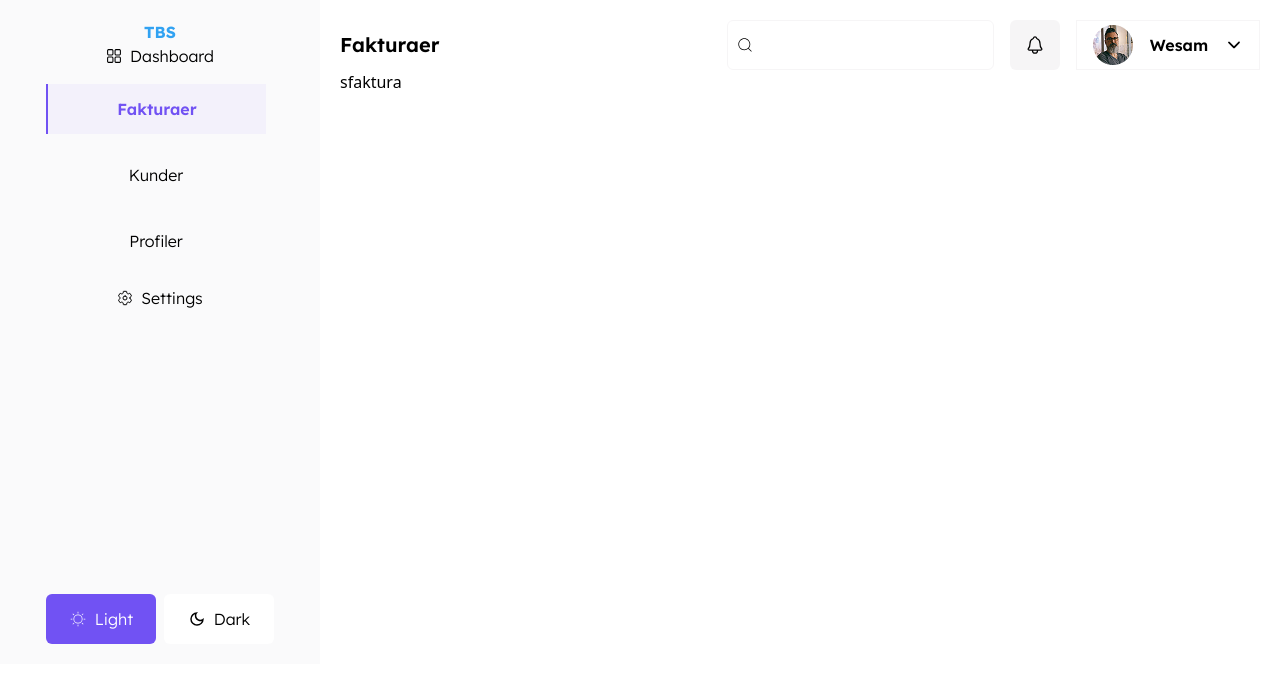
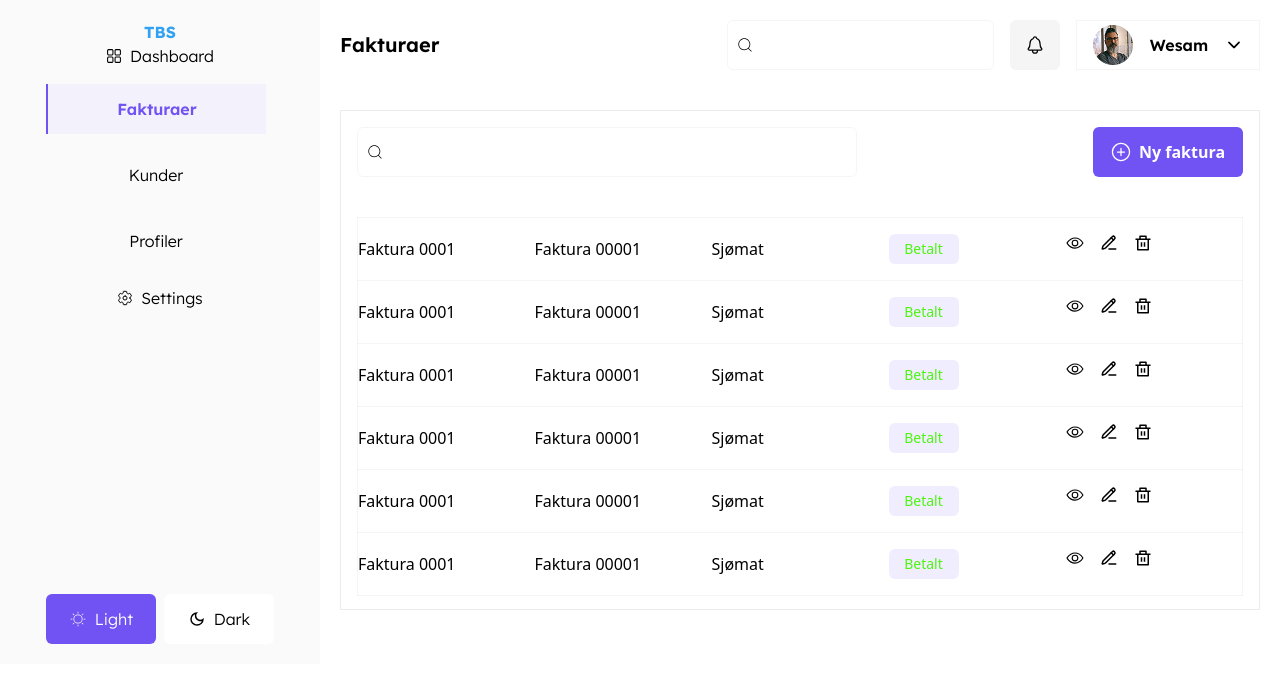
Before and after one commit to WesamNakhla/BachelorTBS, a React (Vite) app: page /dashboard in a window 1280 px wide. Shown: the top 682 px of the page. Built offline with nearby package versions, Linux system fonts and the light colour scheme.

Commit message:
:sparkles: implemented faktura page

```diff
--- a/src/Pages/Faktura/Faktura.tsx
+++ b/src/Pages/Faktura/Faktura.tsx
@@ -1,7 +1,123 @@
+import { CiSearch } from "react-icons/ci";
+import { GoPlusCircle } from "react-icons/go";
+import { IoEyeOutline } from "react-icons/io5";
+import { LuPencilLine } from "react-icons/lu";
+import { RiDeleteBinLine } from "react-icons/ri";
 const Faktura = ()=>{
     return(
         <>
-            <div>sfaktura</div>
+            <div className="flex flex-col border-1 border-[#A2A1A8]/20 mt-10 h-[500px] p-4">
+                <div className="flex justify-between w-full">
+
+                        <form className="flex items-center w-[500px] h-[50px] border-1 border-[#A2A1A8]/10 rounded-md p-2">
+                            <button type="submit" className="h-full">
+                                <p className="text-lg"><CiSearch /></p>
+                            </button>
+                            <input className="h-full border-none outline-none" type="text" />
+                        </form>
+
+
+                        <button className="flex items-center justify-center font-semibold w-[150px] h-[50px] rounded-md bg-[#7152F3] text-[#fff]" type="button">
+                            <p className="text-xl font-semibold mr-2"><GoPlusCircle /></p>Ny faktura
+                        </button>
+                </div>
+                <div className="flex mt-10">
+                    <table className="table-fixed w-full ">
+                        <tbody>
+                            <tr className="border-1 border-[#A2A1A8]/10">
+                                <td className="py-4">Faktura 0001</td>
+                                <td className="py-4">Faktura 00001</td>
+                                <td className="py-4">Sjømat</td>
+                                <td className="py-4">
+                                    <p className="flex items-center justify-center bg-[#7152F3]/10 text-[#4DF410] rounded-md w-[70px] h-[30px] text-sm">
+                                        Betalt
+                                    </p>
+                                </td>
+                                <td className="flex py-4 text-lg cursor-pointer">
+                                    <p><IoEyeOutline /></p>
+                                    <p className="mx-4"><LuPencilLine /></p>
+                                    <p><RiDeleteBinLine /></p>
+                                </td>
+                            </tr>
+                            <tr className="border-1 border-[#A2A1A8]/10">
+                                <td className="py-4">Faktura 0001</td>
+                                <td className="py-4">Faktura 00001</td>
+                                <td className="py-4">Sjømat</td>
+                                <td className="py-4">
+                                    <p className="flex items-center justify-center bg-[#7152F3]/10 text-[#4DF410] rounded-md w-[70px] h-[30px] text-sm">
+                                        Betalt
+                                    </p>
+                                </td>
+                                <td className="flex py-4 text-lg cursor-pointer">
+                                    <p><IoEyeOutline /></p>
+                                    <p className="mx-4"><LuPencilLine /></p>
+                                    <p><RiDeleteBinLine /></p>
+                                </td>
+                            </tr>
+                            <tr className="border-1 border-[#A2A1A8]/10">
+                                <td className="py-4">Faktura 0001</td>
+                                <td className="py-4">Faktura 00001</td>
+                                <td className="py-4">Sjømat</td>
+                                <td className="py-4">
+                                    <p className="flex items-center justify-center bg-[#7152F3]/10 text-[#4DF410] rounded-md w-[70px] h-[30px] text-sm">
+                                        Betalt
+                                    </p>
+                                </td>
+                                <td className="flex py-4 text-lg cursor-pointer">
+                                    <p><IoEyeOutline /></p>
+                                    <p className="mx-4"><LuPencilLine /></p>
+                                    <p><RiDeleteBinLine /></p>
+                                </td>
+                            </tr>
+                            <tr className="border-1 border-[#A2A1A8]/10">
+                                <td className="py-4">Faktura 0001</td>
+                                <td className="py-4">Faktura 00001</td>
+                                <td className="py-4">Sjømat</td>
+                                <td className="py-4">
+                                    <p className="flex items-center justify-center bg-[#7152F3]/10 text-[#4DF410] rounded-md w-[70px] h-[30px] text-sm">
+                                        Betalt
+                                    </p>
+                                </td>
+                                <td className="flex py-4 text-lg cursor-pointer">
+                                    <p><IoEyeOutline /></p>
+                                    <p className="mx-4"><LuPencilLine /></p>
+                                    <p><RiDeleteBinLine /></p>
+                                </td>
+                            </tr>
+                            <tr className="border-1 border-[#A2A1A8]/10">
+                                <td className="py-4">Faktura 0001</td>
+                                <td className="py-4">Faktura 00001</td>
+                                <td className="py-4">Sjømat</td>
+                                <td className="py-4">
+                                    <p className="flex items-center justify-center bg-[#7152F3]/10 text-[#4DF410] rounded-md w-[70px] h-[30px] text-sm">
+                                        Betalt
+                                    </p>
+                                </td>
+                                <td className="flex py-4 text-lg cursor-pointer">
+                                    <p><IoEyeOutline /></p>
+                                    <p className="mx-4"><LuPencilLine /></p>
+                                    <p><RiDeleteBinLine /></p>
+                                </td>
+                            </tr>
+                            <tr className="border-1 border-[#A2A1A8]/10">
+                                <td className="py-4">Faktura 0001</td>
+                                <td className="py-4">Faktura 00001</td>
+                                <td className="py-4">Sjømat</td>
+                                <td className="py-4">
+                                    <p className="flex items-center justify-center bg-[#7152F3]/10 text-[#4DF410] rounded-md w-[70px] h-[30px] text-sm">
+                                        Betalt
+                                    </p>
+                                </td>
+                                <td className="flex py-4 text-lg cursor-pointer">
+                                    <p><IoEyeOutline /></p>
+                                    <p className="mx-4"><LuPencilLine /></p>
+                                    <p><RiDeleteBinLine /></p>
+                                </td>
+                            </tr>
+                        </tbody>
+                    </table>
+                </div>
+            </div>
         </>
     );
 }
```
